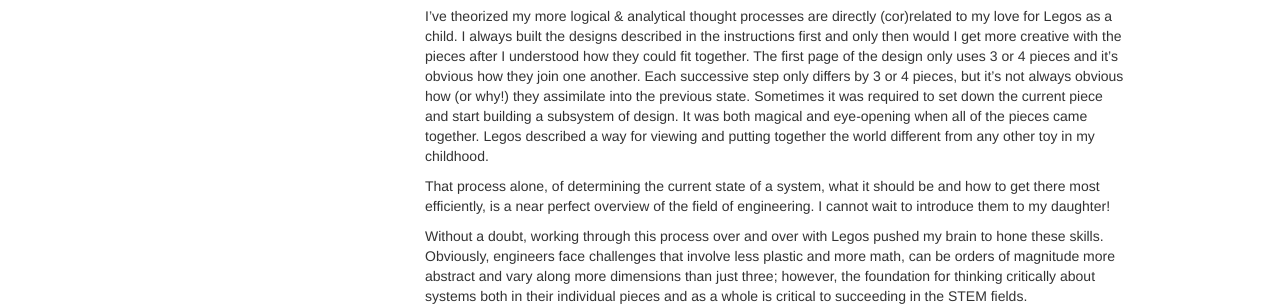
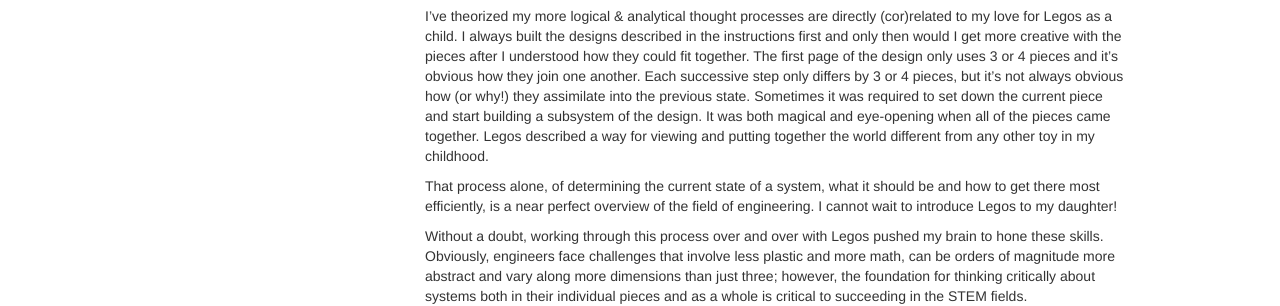
Before and after one commit to sburns/sburns.github.com, a Jekyll site: the page built from _posts/2013-07-17-spatial-reasoning-legos.md, in a window 1280 px wide. Shown: the part 405-711 px from the top of the page. Built offline with Jekyll 4.4.1, drawn with Linux system fonts in a browser that asks for light colours.

Commit message:
Update 2013-07-17-spatial-reasoning-legos.md
Fix small grammar mistakes.

```diff
--- a/_posts/2013-07-17-spatial-reasoning-legos.md
+++ b/_posts/2013-07-17-spatial-reasoning-legos.md
@@ -10,11 +10,11 @@
 
 Obviously, the SAT score can predict future performance, especially in academic areas such as research publications and patent applications. Being an engineer by training, I find it interesting that spatial reasoning can increase the accuracy of these predictions. Engineers reason about systems on a day-to-day basis. Mechanical, chemical and civil engineers get to touch their creations; software engineers like myself must reason about the slightly less physical applications and distributed systems they create.
 
-I've theorized my more logical & analytical thought processes are directly (cor)related to my love for Legos as a child. I always built the designs described in the instructions first and only then would I get more creative with the pieces after I understood how they could fit together. The first page of the design only uses 3 or 4 pieces and it's obvious how they join one another. Each successive step only differs by 3 or 4 pieces, but it's not always obvious how (or why!) they assimilate into the previous state. Sometimes it was required to set down the current piece and start building a subsystem of design. It was both magical and eye-opening when all of the pieces came together. Legos described a way for viewing and putting together the world different from any other toy in my childhood.
+I've theorized my more logical & analytical thought processes are directly (cor)related to my love for Legos as a child. I always built the designs described in the instructions first and only then would I get more creative with the pieces after I understood how they could fit together. The first page of the design only uses 3 or 4 pieces and it's obvious how they join one another. Each successive step only differs by 3 or 4 pieces, but it's not always obvious how (or why!) they assimilate into the previous state. Sometimes it was required to set down the current piece and start building a subsystem of the design. It was both magical and eye-opening when all of the pieces came together. Legos described a way for viewing and putting together the world different from any other toy in my childhood.
 
-That process alone, of determining the current state of a system, what it should be and how to get there most efficiently, is a near perfect overview of the field of engineering. I cannot wait to introduce them to my daughter!
+That process alone, of determining the current state of a system, what it should be and how to get there most efficiently, is a near perfect overview of the field of engineering. I cannot wait to introduce Legos to my daughter!
 
-Without a doubt, working through this process over and over with Legos pushed my brain to hone these skills. Obviously, engineers face challenges that involve less plastic and more math, can be orders of magnitude more abstract and vary along  more dimensions than just three; however, the foundation for thinking critically about systems both in their individual pieces and as a whole is critical to succeeding in the STEM fields.
+Without a doubt, working through this process over and over with Legos pushed my brain to hone these skills. Obviously, engineers face challenges that involve less plastic and more math, can be orders of magnitude more abstract and vary along more dimensions than just three; however, the foundation for thinking critically about systems both in their individual pieces and as a whole is critical to succeeding in the STEM fields.
 
 [ns]: http://news.vanderbilt.edu/2013/07/early-spatial-reasoning-predicts-later-creativity-and-innovation/
 [dl]: https://my.vanderbilt.edu/smpy/publications/david-lubinski/
```
